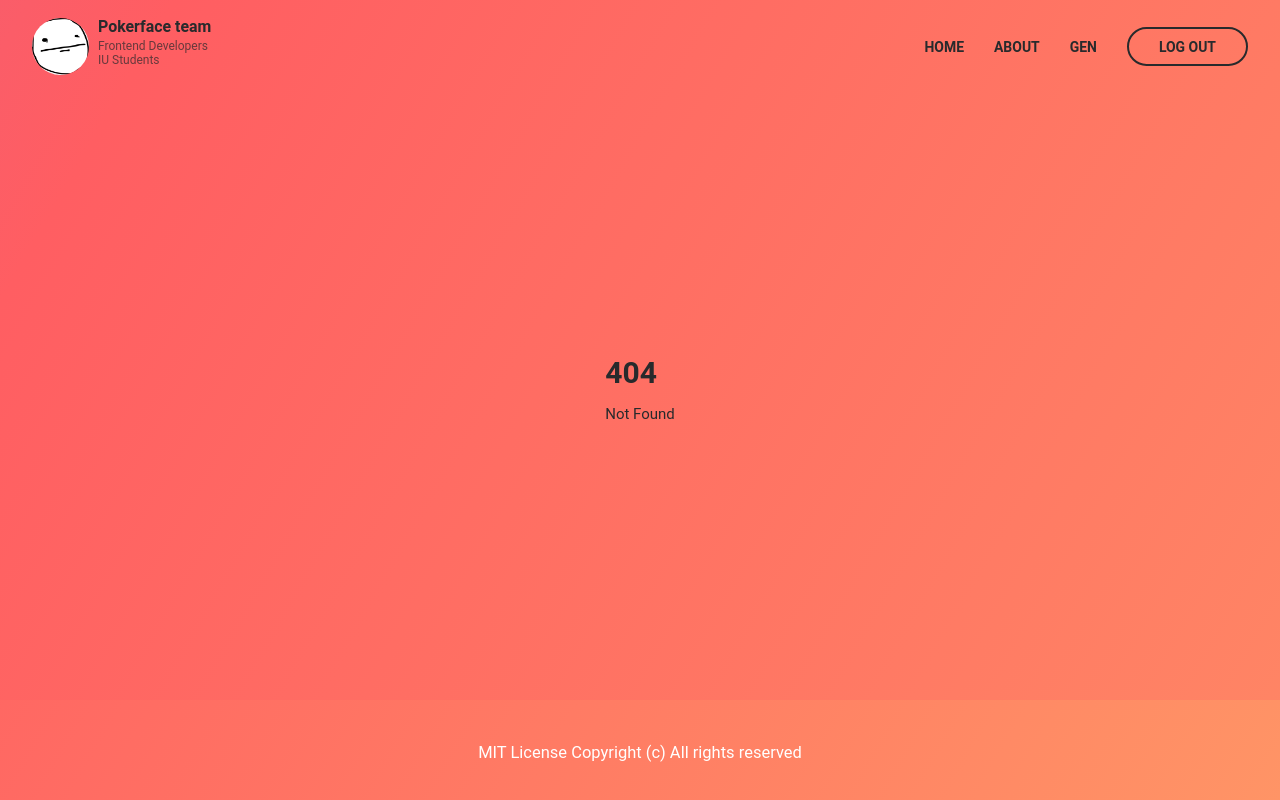
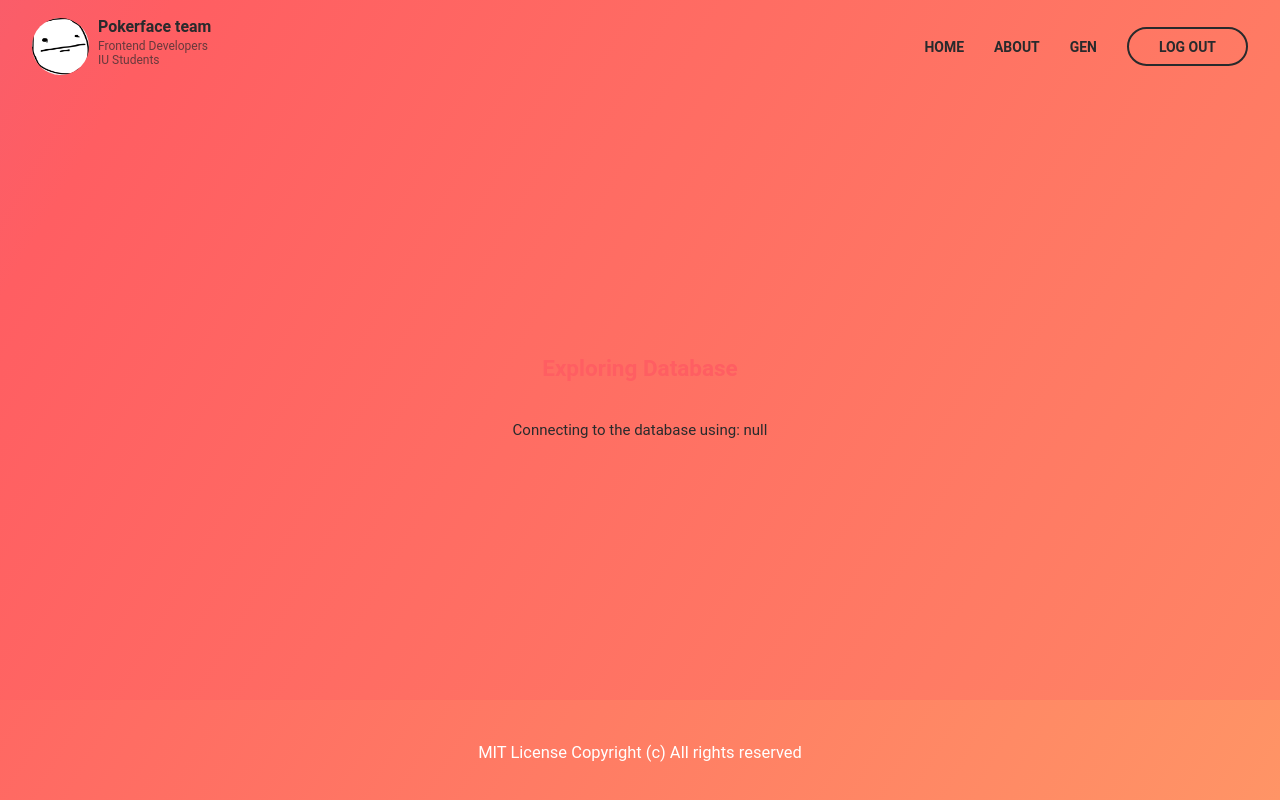
Before and after one commit to iucdcs1/fwd_synthetic, a SvelteKit app: page /explore in a window 1280 px wide. Before the commit this address had no page. Built offline with nearby package versions, Linux system fonts and the light colour scheme.

Commit message:
basic pass parameter to the explore page

```diff
--- /dev/null
+++ b/src/routes/explore/+page.svelte
@@ -0,0 +1,21 @@
+<script lang="ts">
+	import { onMount } from 'svelte';
+	import type { Args } from './interfaces';
+
+	export let data: Args;
+
+	onMount(async () => {
+		console.log('Connecting to the database using:', data.dbLink);
+	});
+</script>
+
+<div class="explore-container">
+	<h2 class="h2_body">Exploring Database</h2>
+	<p>Connecting to the database using: {data.dbLink}</p>
+</div>
+
+<style>
+	.explore-container {
+		margin: 20px;
+	}
+</style>
--- /dev/null
+++ b/src/routes/explore/+page.ts
@@ -0,0 +1,8 @@
+import type { Args } from "./interfaces";
+
+export function load({ url }): Args {
+    const dbLink = url.searchParams.get('dbLink');
+    return {
+        dbLink: dbLink,
+    };
+}
--- /dev/null
+++ b/src/routes/explore/interfaces.ts
@@ -0,0 +1,3 @@
+export interface Args {
+    dbLink: string | null;
+}
```
Also changed, not shown: src/routes/enter/+page.svelte (+16 -5 lines).
